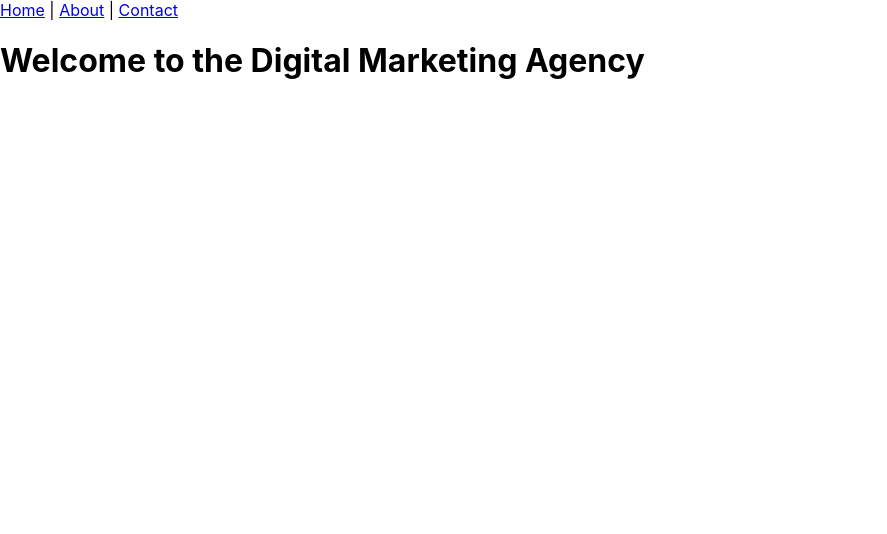
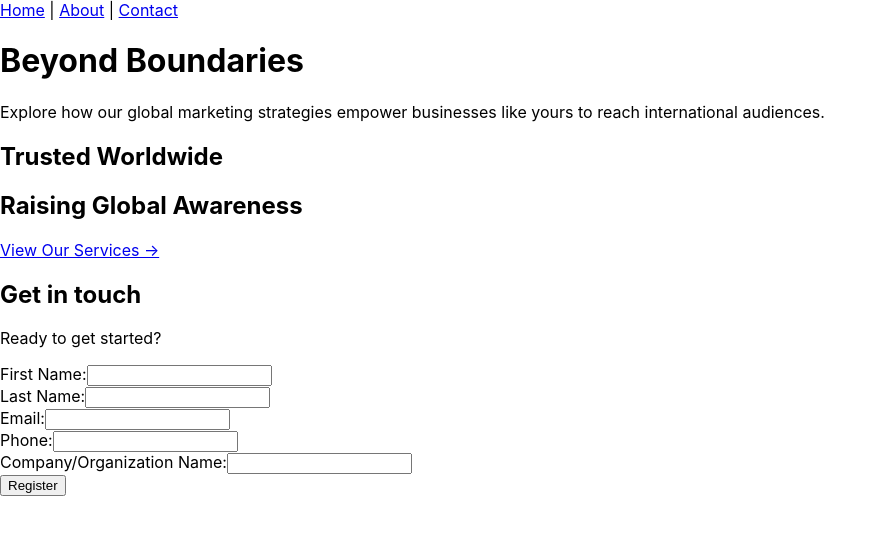
Before and after one commit to Abijith-Anil/capstone_seo, a React (Create React App) app: page / in a window 1280 px wide. Shown: the top 534 px of the page, without its empty margins (0-887 px from the left). Built offline with nearby package versions, Linux system fonts and the light colour scheme.

Commit message:
added a registrstion form to homepage

```diff
--- a/src/pages/HomePage.js
+++ b/src/pages/HomePage.js
@@ -1,5 +1,116 @@
-import React from 'react';
+import React, { useState } from 'react';
+import { Link } from 'react-router-dom';
 
-const HomePage = () => <h1>Welcome to the Digital Marketing Agency</h1>;
+const HomePage = () => {
+  const [formData, setFormData] = useState({
+    firstName: '',
+    lastName: '',
+    email: '',
+    phone: '',
+    company: '',
+  });
+
+  const [submitted, setSubmitted] = useState(false);
+
+  const handleChange = (e) => {
+    const { name, value } = e.target;
+    setFormData((prev) => ({ ...prev, [name]: value }));
+  };
+
+  const handleSubmit = (e) => {
+    e.preventDefault();
+    console.log('Registration submitted:', formData);
+    setSubmitted(true);
+  };
+
+  return (
+    <div>
+      <h1>Beyond Boundaries</h1>
+
+      <p>
+        Explore how our global marketing strategies empower businesses like yours to reach international audiences.
+      </p>
+
+      <h2>Trusted Worldwide</h2>
+
+      <div>
+        <h2>Raising Global Awareness</h2>
+        <Link to="/services">View Our Services →</Link>
+      </div>
+
+      <div>
+        <div>
+          <h2>Get in touch</h2>
+          <p>Ready to get started?</p>
+        </div>
+
+        <div>
+          {submitted ? (
+            <p>Thank you, {formData.firstName}! We'll be in touch soon.</p>
+          ) : (
+            <form onSubmit={handleSubmit}>
+              <div>
+                <label>First Name:</label>
+                <input
+                  type="text"
+                  name="firstName"
+                  required
+                  value={formData.firstName}
+                  onChange={handleChange}
+                />
+              </div>
+
+              <div>
+                <label>Last Name:</label>
+                <input
+                  type="text"
+                  name="lastName"
+                  required
+                  value={formData.lastName}
+                  onChange={handleChange}
+                />
+              </div>
+
+              <div>
+                <label>Email:</label>
+                <input
+                  type="email"
+                  name="email"
+                  required
+                  value={formData.email}
+                  onChange={handleChange}
+                />
+              </div>
+
+              <div>
+                <label>Phone:</label>
+                <input
+                  type="tel"
+                  name="phone"
+                  required
+                  value={formData.phone}
+                  onChange={handleChange}
+                />
+              </div>
+
+              <div>
+                <label>Company/Organization Name:</label>
+                <input
+                  type="text"
+                  name="company"
+                  required
+                  value={formData.company}
+                  onChange={handleChange}
+                />
+              </div>
+
+              <button type="submit">Register</button>
+            </form>
+          )}
+        </div>
+      </div>
+    </div>
+  );
+};
 
 export default HomePage;
```
Also changed, not shown: src/pages/ServiceDiscoveryPage.js (+9 -0 lines).
